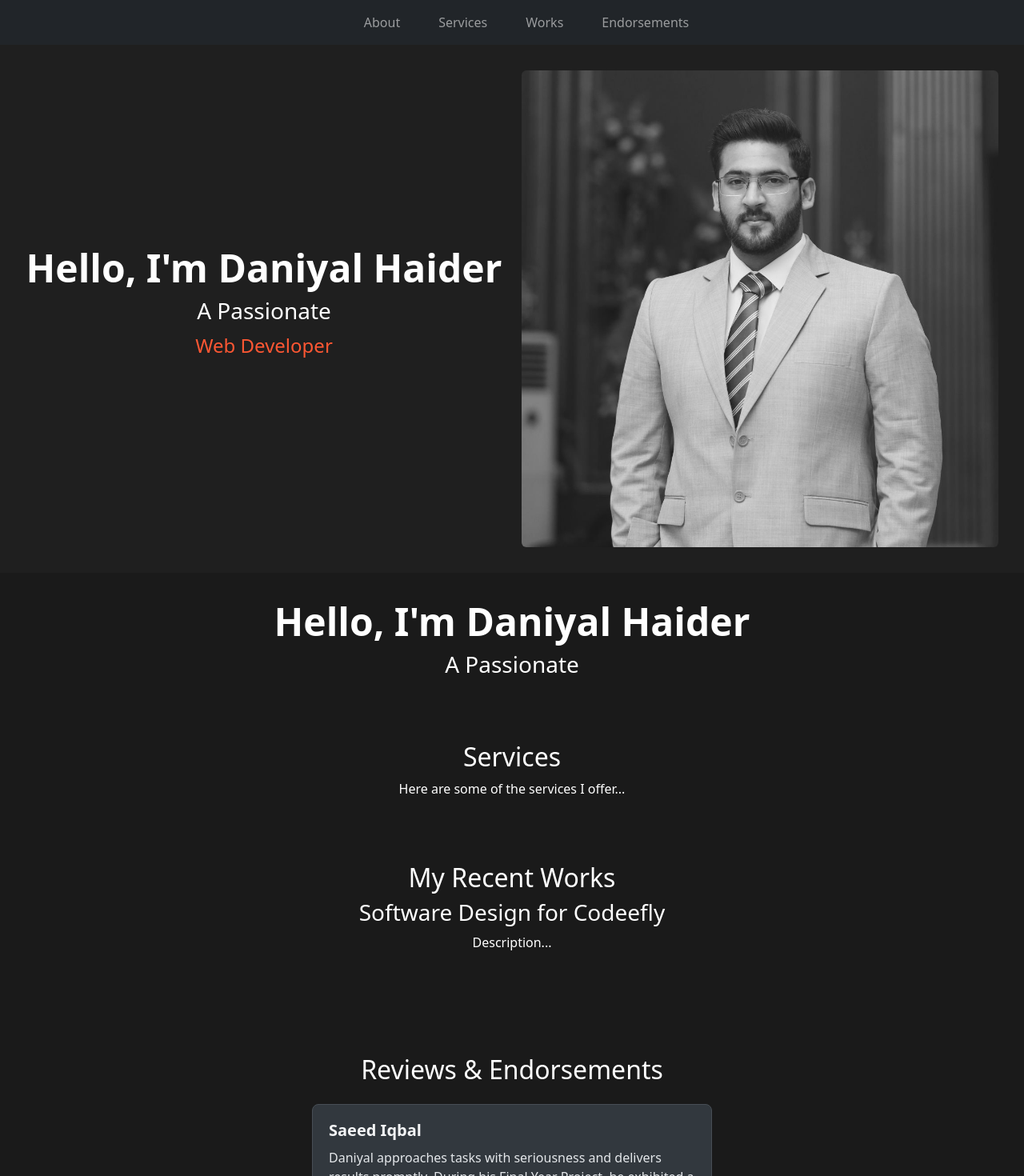
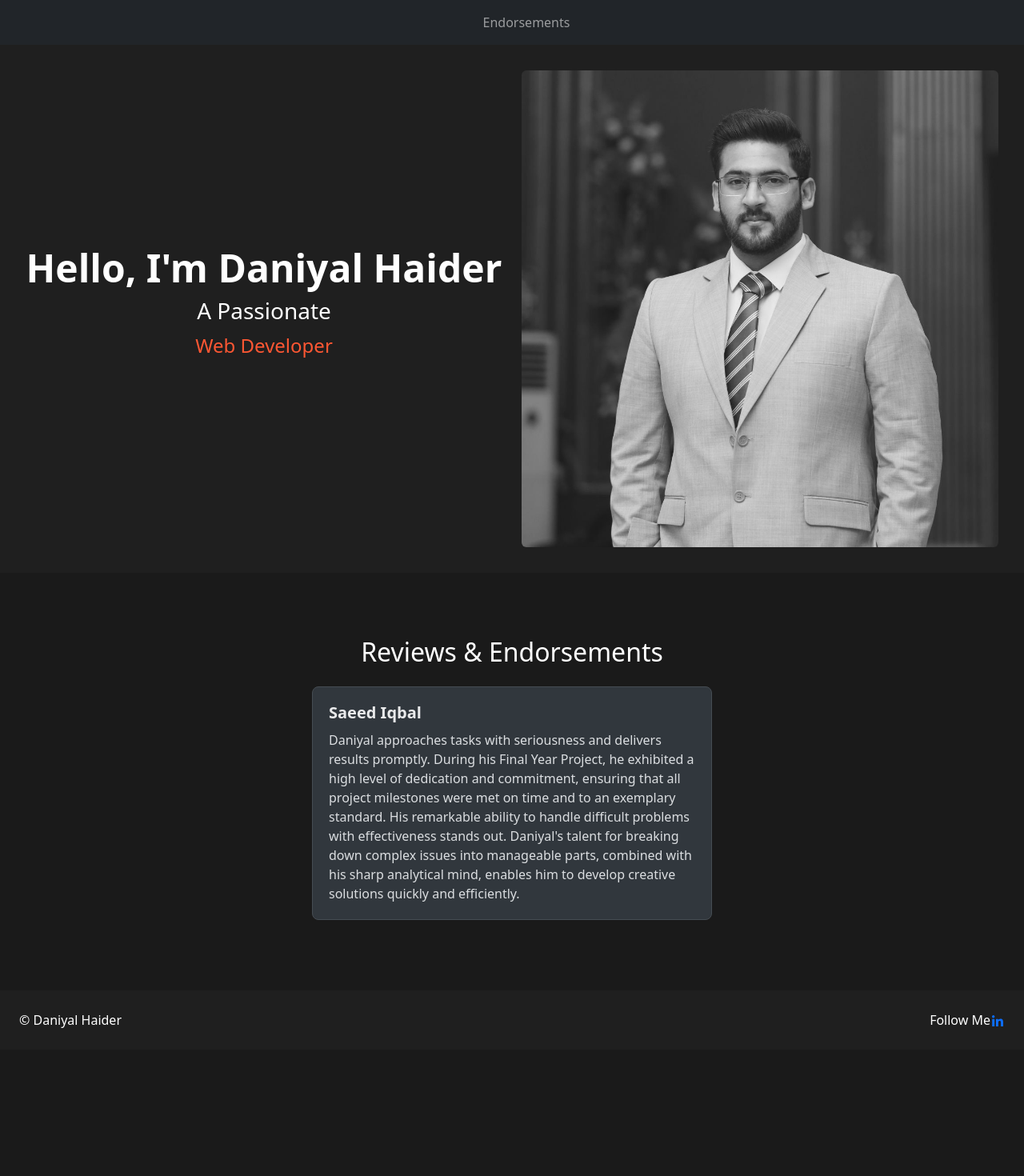
Before and after one commit to daniyalhaider99/my-portfolio, a React (Vite) app: page / in a window 1280 px wide. Shown: the top 1470 px of the page at 80% size. After the commit the page ends 1312 px from the top, so only its background shows below. Built offline with nearby package versions, Linux system fonts and the light colour scheme.

Commit message:
comment undone partials

```diff
--- a/src/App.tsx
+++ b/src/App.tsx
@@ -1,9 +1,9 @@
 import React from 'react';
 import Header from './components/Header';
 import Home from './components/Home';
-import About from './components/About';
-import Services from './components/Services';
-import Works from './components/Works';
+// import About from './components/About';
+// import Services from './components/Services';
+// import Works from './components/Works';
 import Testimonials from './components/Testimonials';
 import Footer from './components/Footer';
 import 'bootstrap/dist/css/bootstrap.min.css';
@@ -15,9 +15,9 @@ const App: React.FC = () => (
   <div>
     <Header />
     <Home />
-    <About />
-    <Services />
-    <Works />
+    {/* <About /> */}
+    {/* <Services /> */}
+    {/* <Works /> */}
     <Testimonials />
     <Footer />
   </div>
--- a/src/components/Header.tsx
+++ b/src/components/Header.tsx
@@ -2,9 +2,9 @@ import React from 'react';
 import 'bootstrap/dist/css/bootstrap.min.css';
 
 const navItems = [
-  { href: "#about", label: "About" },
-  { href: "#services", label: "Services" },
-  { href: "#works", label: "Works" },
+  // { href: "#about", label: "About" },
+  // { href: "#services", label: "Services" },
+  // { href: "#works", label: "Works" },
   { href: "#testimonials", label: "Endorsements" },
 ];
 
```
